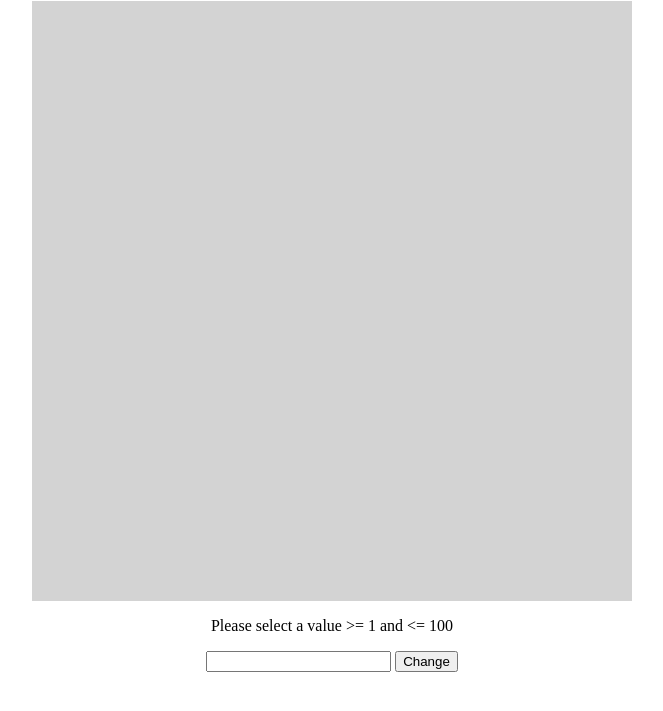
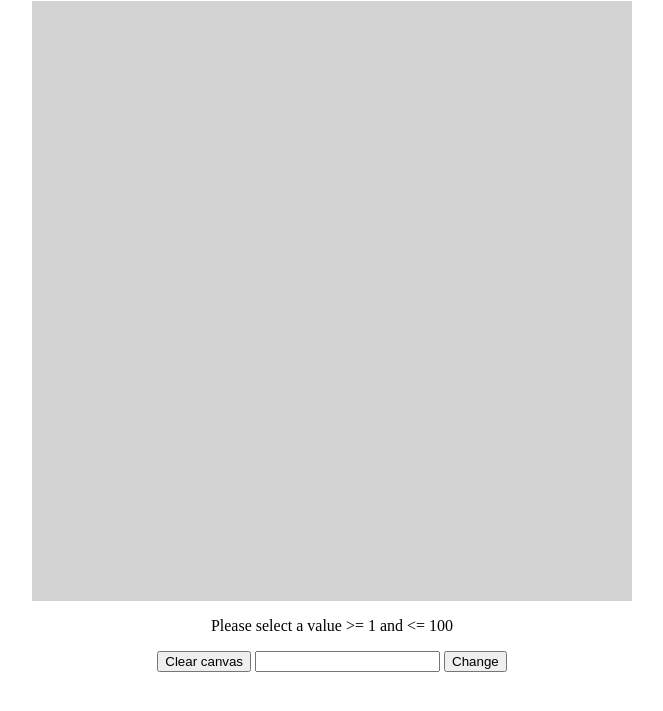
Before and after one commit to RGSATG/etch-a-sketch, a plain HTML site: page index.html in a window 1280 px wide. Both pictures are taken after a click on the button "Change". Shown: the part 79-790 px from the top of the page, without its empty margins (308-971 px from the left). Drawn offline with Linux system fonts and the light colour scheme.

Commit message:
Add clear canvas button

```diff
--- a/index.html
+++ b/index.html
@@ -12,8 +12,10 @@
     <h1>Alexanders Etch-A-Sketch</h1>
     <div id="container"></div>
     <p>The resolution of the Etch-A-Sketch can be changed here</p>
+    <button onclick="clearContainer()">Clear canvas</button>
     <input type="text">
-    <button>Change</button>
+    <button id="changeButton">Change</button>
+
 </body>
 <script src="./logic.js"></script>
 
--- a/logic.js
+++ b/logic.js
@@ -1,6 +1,6 @@
 const container = document.querySelector("#container");
 const input = document.querySelector("input");
-const button = document.querySelector("button");
+const changeButton = document.querySelector("#changeButton");
 const p = document.querySelector("p");
 const containerSize = 600;
 let divCount = 0;
@@ -9,20 +9,28 @@ function createDiv() {
     const div = document.createElement("div");
     div.style.border = "1px solid black";
     div.style.width = div.style.height = `${containerSize / divCount - 2}px`;
+    div.addEventListener("mouseover", (e) => e.target.style.backgroundColor = "black");
     return div;
 }
 
 function addDivs() {
     for (let i = 0; i < divCount * divCount; i++) {
-        container.appendChild(createDiv());
+        const newDiv = createDiv();
+        container.appendChild(newDiv);
     }
 }
 
-button.addEventListener("click", () => {
-    divCount = input.value;
+function clearContainer() {
+    input.value = "";
     while (container.lastElementChild) {
         container.removeChild(container.lastElementChild);
     }
+}
+
+changeButton.addEventListener("click", () => {
+    divCount = input.value;
+    input.value = "";
+    clearContainer();
     if (divCount <= 100 && divCount > 0) {
         p.textContent = "The resolution of the Etch-A-Sketch can be changed here";
         addDivs();
```
